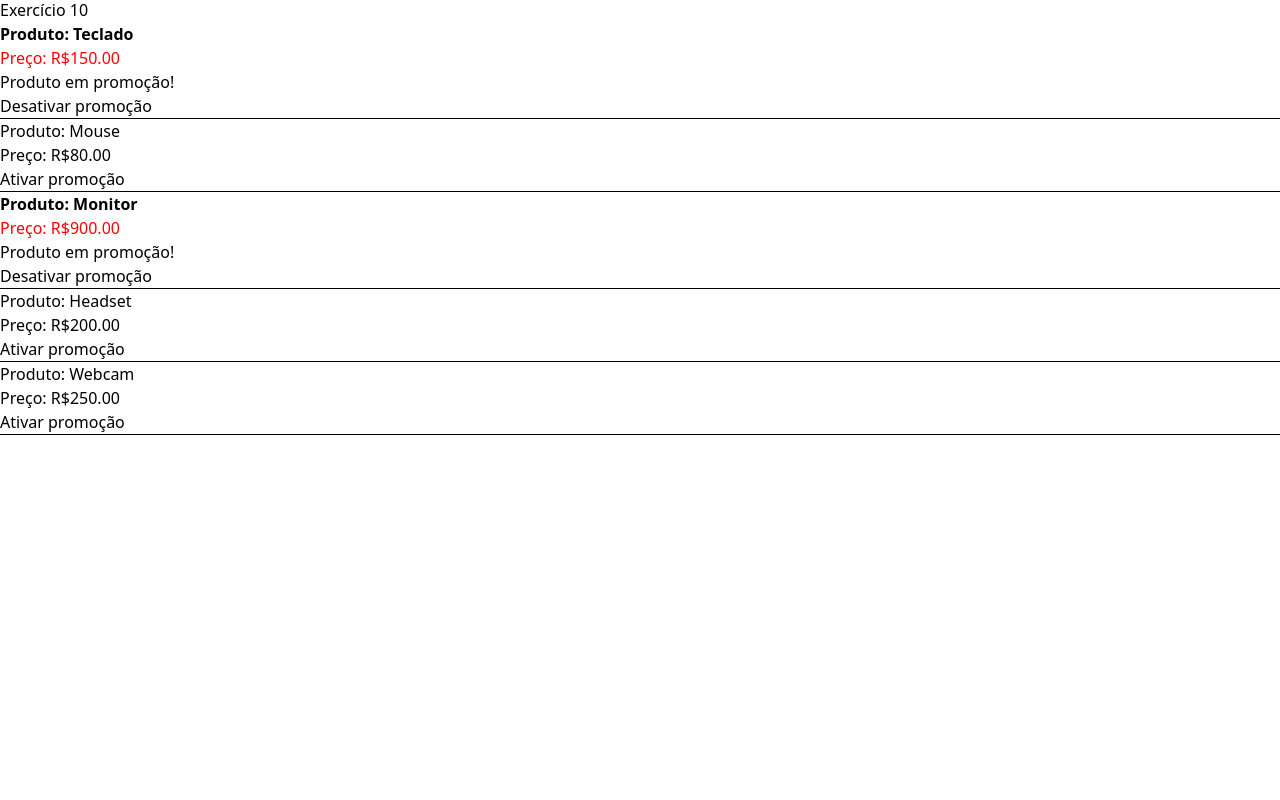
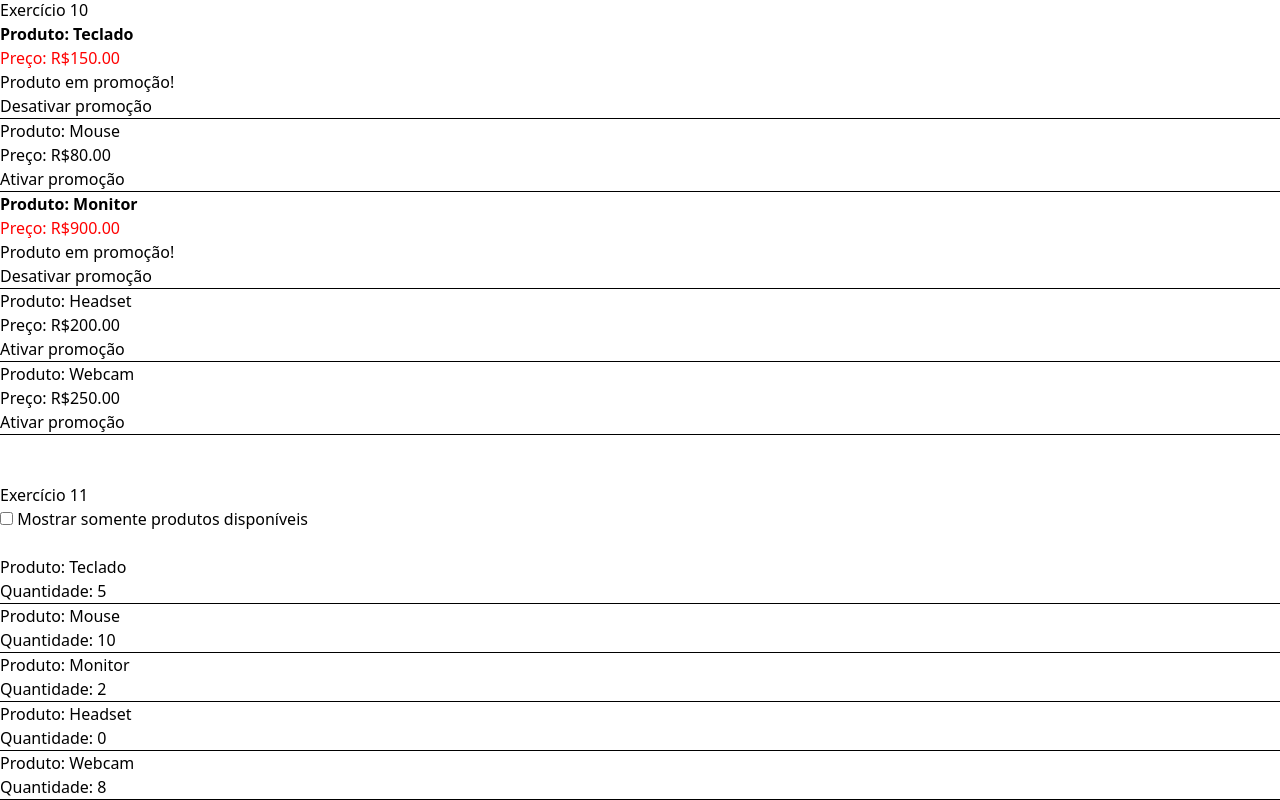
Before and after one commit to caprs/projetointegrador, an Angular app in the folder projeto-integrador/: page / in a window 1280 px wide. Shown: the part 3599-4399 px from the top of the page. Before the commit the page ends 4034 px from the top, so only its background shows below. Built offline with nearby package versions, Linux system fonts and the light colour scheme.

Commit message:
feat: implementa exercicio 11 de diretivas

```diff
--- a/projeto-integrador/src/app/livros/cad-livros/cad-livros.html
+++ b/projeto-integrador/src/app/livros/cad-livros/cad-livros.html
@@ -293,3 +293,27 @@
     <hr>
 
 </div>
+
+<br><br>
+
+<h2>Exercício 11</h2>
+
+<label>
+    <input type="checkbox" [(ngModel)]="somenteDisponiveis">
+    Mostrar somente produtos disponíveis
+</label>
+
+<br><br>
+
+<ng-container *ngFor="let produto of produtosDiretiva">
+
+    <div *ngIf="!somenteDisponiveis || produto.quantidade > 0">
+
+        <p>Produto: {{ produto.nome }}</p>
+        <p>Quantidade: {{ produto.quantidade }}</p>
+
+        <hr>
+
+    </div>
+
+</ng-container>
--- a/projeto-integrador/src/app/livros/cad-livros/cad-livros.ts
+++ b/projeto-integrador/src/app/livros/cad-livros/cad-livros.ts
@@ -211,4 +211,7 @@ alternarPromocao(produto: Produto) {
   produto.promocao = !produto.promocao;
 }
 
+
+// Exercício 11
+somenteDisponiveis = false;
 }
```
